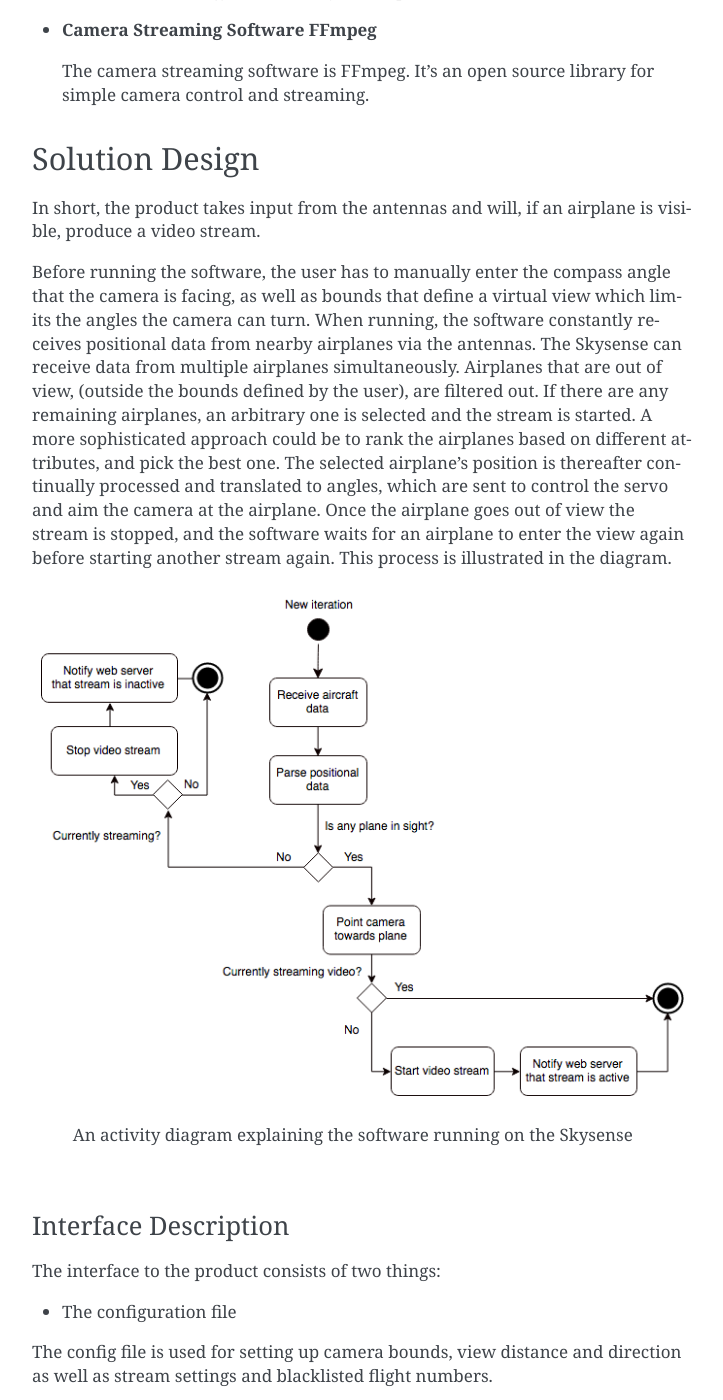
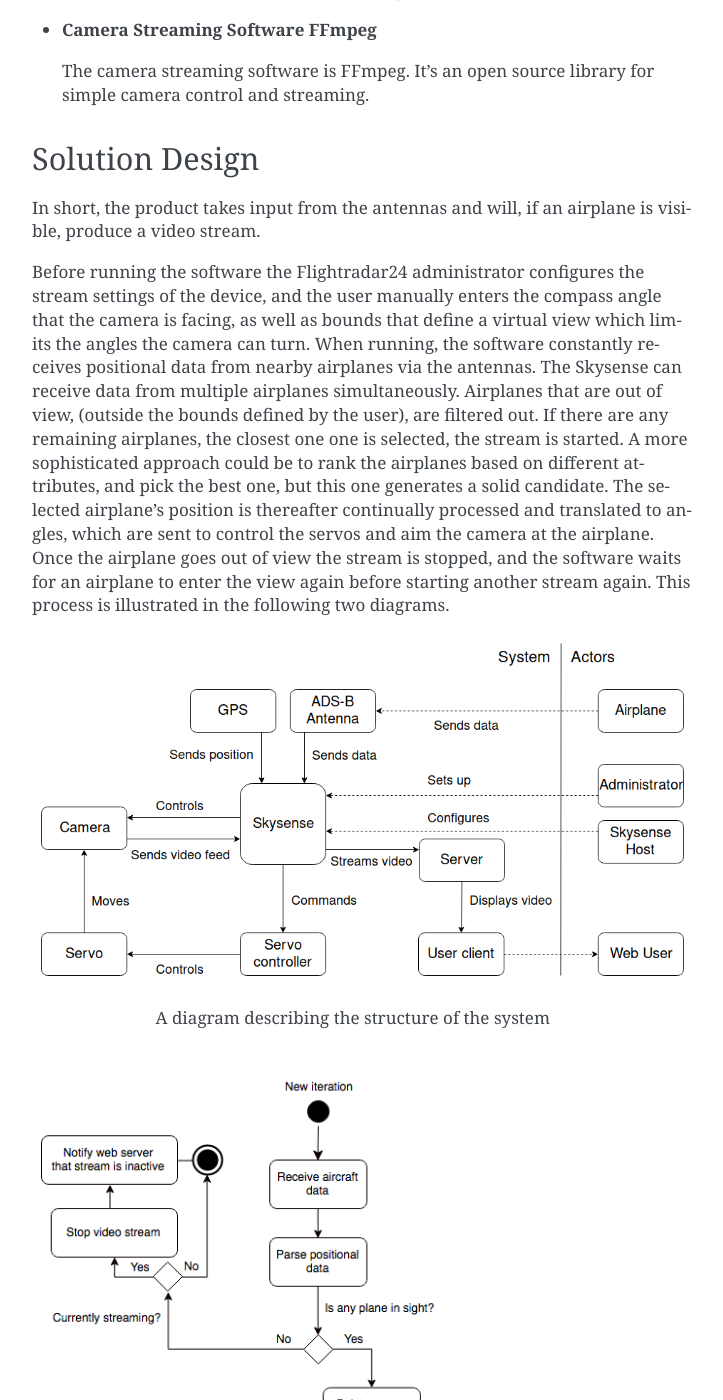
Before and after one commit to aathn/mvk18, a Sphinx documentation site: the page built from docs/source/solution.rst, in a window 1280 px wide and 1400 px high, scrolled down 1379 px. Shown: the whole window, without its empty margins (388-1111 px from the left). Built offline with Sphinx 7.4.7, drawn with Linux system fonts in a browser that asks for light colours; formulas are drawn with MathJax 3.

Commit message:
Add system model diagram to documentation

```diff
--- a/docs/source/solution.rst
+++ b/docs/source/solution.rst
@@ -78,20 +78,28 @@ Solution Design
 In short, the product takes input from the antennas and will, if an airplane
 is visible, produce a video stream.
 
-Before running the software, the user has to manually enter the compass angle
-that the camera is facing, as well as bounds that define a virtual view which
-limits the angles the camera can turn. When running, the software constantly
-receives positional data from nearby airplanes via the antennas. The Skysense
-can receive data from multiple airplanes simultaneously. Airplanes that are out
-of view, (outside the bounds defined by the user), are filtered out. If there are any
-remaining airplanes, an arbitrary one is selected and the stream is started.
-A more sophisticated approach could be to rank the airplanes based on different
-attributes, and pick the best one. The selected airplane's position is
-thereafter continually processed and translated to angles, which are sent to
-control the servo and aim the camera at the airplane. Once the airplane goes out
-of view the stream is stopped, and the software waits for an airplane to enter
-the view again before starting another stream again. This process is illustrated
-in the diagram.
+Before running the software the Flightradar24 administrator configures
+the stream settings of the device, and the user manually enters the
+compass angle that the camera is facing, as well as bounds that define
+a virtual view which limits the angles the camera can turn. When
+running, the software constantly receives positional data from nearby
+airplanes via the antennas. The Skysense can receive data from
+multiple airplanes simultaneously. Airplanes that are out of view,
+(outside the bounds defined by the user), are filtered out. If there
+are any remaining airplanes, the closest one one is selected, the
+stream is started. A more sophisticated approach could be to rank the
+airplanes based on different attributes, and pick the best one, but
+this one generates a solid candidate. The selected airplane's position
+is thereafter continually processed and translated to angles, which
+are sent to control the servos and aim the camera at the
+airplane. Once the airplane goes out of view the stream is stopped,
+and the software waits for an airplane to enter the view again before
+starting another stream again. This process is illustrated in the
+following two diagrams.
+
+.. figure:: ../resources/system-model.png
+
+   A diagram describing the structure of the system
 
 .. figure:: ../resources/UML-skysense-activitydiagram.png
 
```
Also changed, not shown: docs/resources/system-model.png (added).
